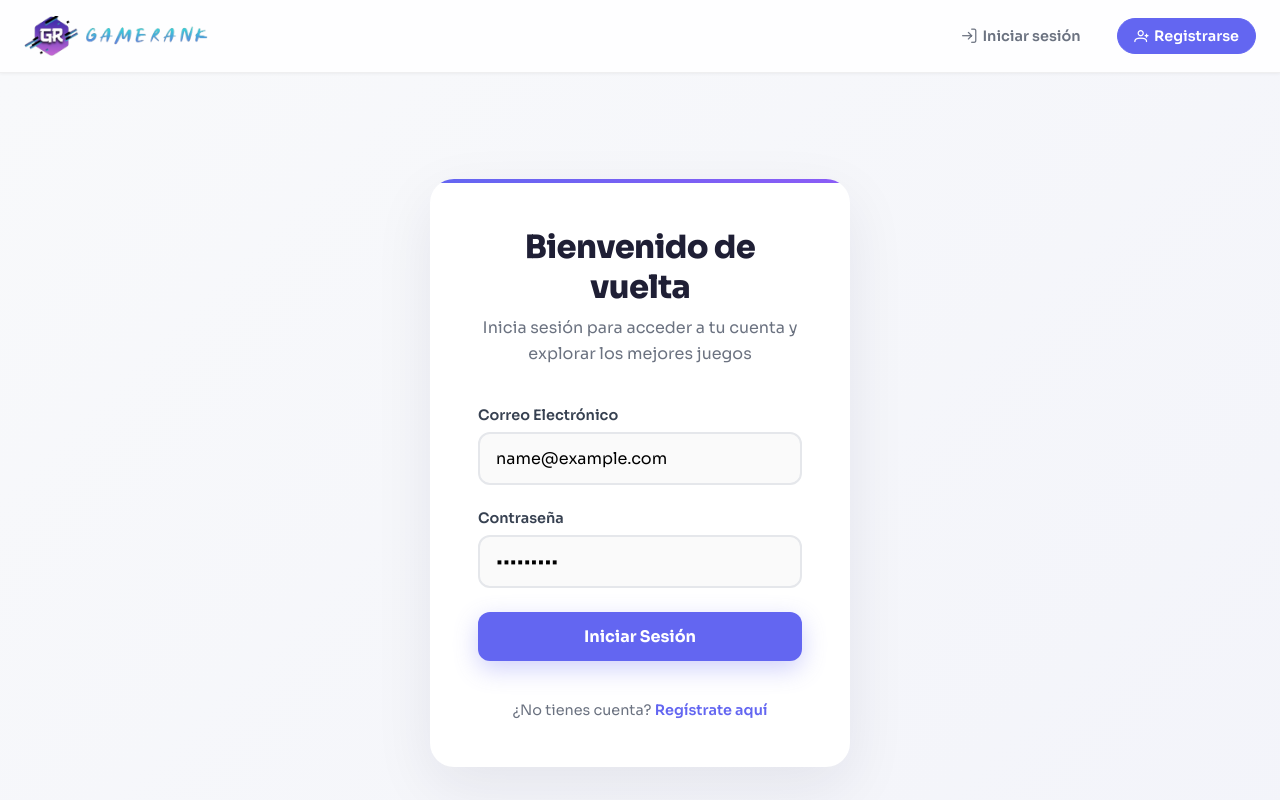
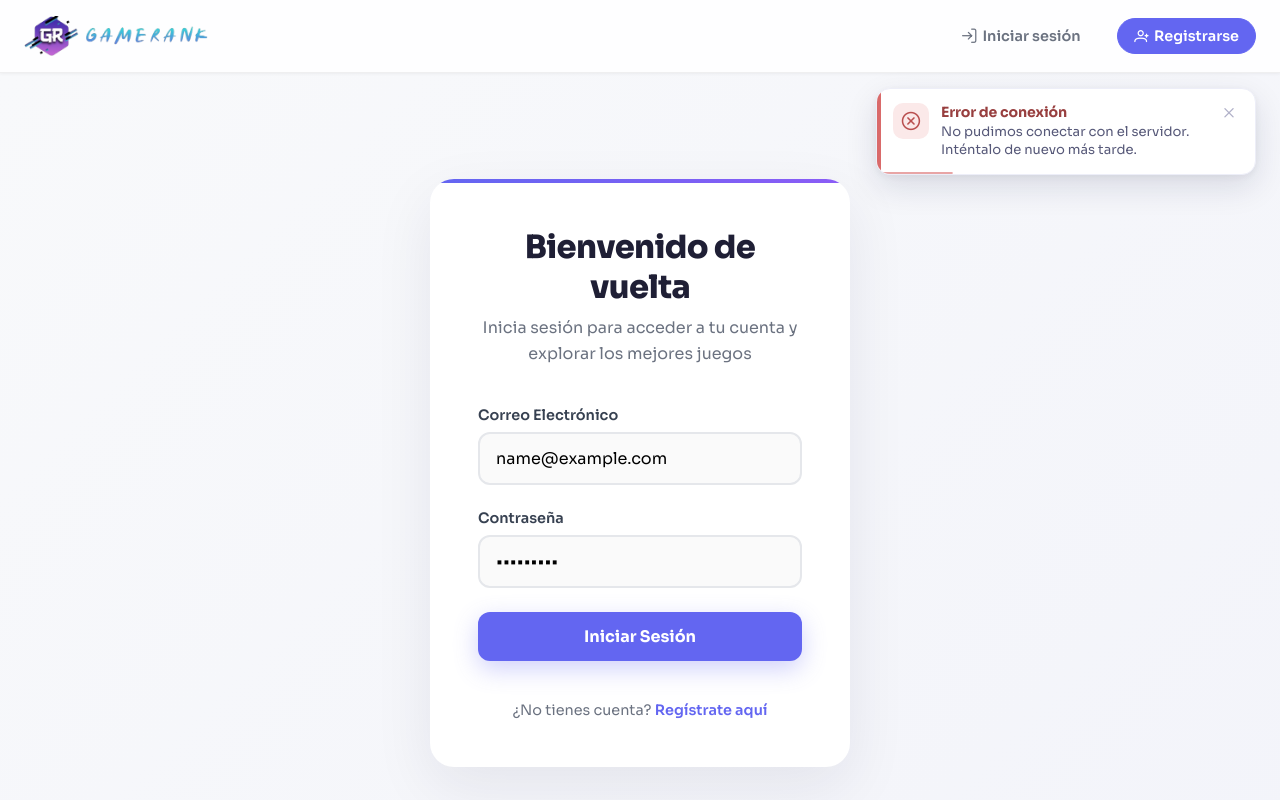
Before and after one commit to Alan3420/Game-Rank, a Vue app in the folder frontend/: page /login in a window 1280 px wide. Both pictures are taken after typing "name@example.com", "Sample123" into the empty fields and a click on the button "Iniciar Sesión". Shown: the top 800 px of the page. Built offline with nearby package versions, Linux system fonts and the light colour scheme; no server answers.

Commit message:
Se añade sistema de notificaciones, implementando mensajes de exito y error en diversas acciones del usuario, junto con la creacion de un componente de toast para su visualizacion.

```diff
--- a/frontend/src/App.vue
+++ b/frontend/src/App.vue
@@ -84,6 +84,8 @@
     <RouterView />
   </main>
 
+  <NotificationToast />
+
   <footer class="main-footer">
     <div class="footer-container">
       <div class="footer-brand">
@@ -112,6 +114,8 @@
 import { estadoAutenticacion } from './store/autenticacion';
 import { useRouter, useRoute } from 'vue-router';
 import { ref, watch, onMounted, onUnmounted } from "vue";
+import NotificationToast from './components/Notifications/NotificationToast.vue';
+import { notificaciones } from './store/notificaciones';
 
 const router = useRouter();
 const route = useRoute();
@@ -137,6 +141,7 @@ const manejarCierreSesion = () => {
   menuAbierto.value = false;
   estadoAutenticacion.cerrarSesion();
   router.push("/login");
+  notificaciones.success("Has cerrado sesión correctamente.", { title: "Hasta luego" });
 };
 
 const handleClickOutside = (e) => {
--- a/frontend/src/components/LoginRegister/script_login.js
+++ b/frontend/src/components/LoginRegister/script_login.js
@@ -1,5 +1,6 @@
 import { login } from "../../services/user_service";
 import { estadoAutenticacion } from '../../store/autenticacion';
+import { notificaciones } from '../../store/notificaciones';
 
 export default {
     name: "login",
@@ -18,19 +19,25 @@ export default {
         this.errorMessage = "";
         const response = await login(this.email, this.password);
 
-        console.log("Inicio de Sesion correcto");
+        estadoAutenticacion.iniciarSesion(response.user, response.token);
 
-        estadoAutenticacion.iniciarSesion(response.user, response.token);
+        notificaciones.success(`Bienvenido ${response.user.name}, sesión iniciada correctamente.`, {
+          title: "¡Hola de nuevo!"
+        });
 
         this.$router.push('/content/overview');
 
       } catch (error) {
-        if(error.response && error.response.status === 401){
+        if (error.response && error.response.status === 401) {
           await new Promise(resolve => setTimeout(resolve, 2000));
           this.errorMessage = error.response.data.message;
-          console.log(error.response.data.message);
+          notificaciones.error(error.response.data.message, {
+            title: "Credenciales incorrectas"
+          });
         } else {
-          console.log("Error:", error.message);
+          notificaciones.error("No pudimos conectar con el servidor. Inténtalo de nuevo más tarde.", {
+            title: "Error de conexión"
+          });
         }
       } finally {
         this.loading = false;
--- a/frontend/src/components/LoginRegister/script_register.js
+++ b/frontend/src/components/LoginRegister/script_register.js
@@ -1,4 +1,5 @@
 import { register } from "../../services/user_service";
+import { notificaciones } from '../../store/notificaciones';
 
 export default {
     name: "register",
@@ -17,8 +18,11 @@ export default {
       try {
         this.loading = true;
         this.errorMessage = "";
-        const response = await register(this.name, this.last_name, this.email, this.password);
-        console.log("Usuario creado:", response);
+        await register(this.name, this.last_name, this.email, this.password);
+
+        notificaciones.success("Tu cuenta fue creada correctamente. Ya puedes iniciar sesión.", {
+          title: "Cuenta creada"
+        });
 
         this.$router.push('/login');
 
@@ -29,10 +33,14 @@ export default {
           await new Promise(resolve => setTimeout(resolve, 2000));
 
           this.errorMessage = error.response.data.message;
-          console.log(error.response.data.message);
+          notificaciones.error(error.response.data.message, {
+            title: "No pudimos registrarte"
+          });
 
         } else {
-          console.log("Error:", error.message);
+          notificaciones.error("Ocurrió un problema al crear la cuenta. Inténtalo de nuevo más tarde.", {
+            title: "Error en el registro"
+          });
         }
       } finally {
         this.loading = false;
--- /dev/null
+++ b/frontend/src/components/Notifications/NotificationToast.vue
@@ -0,0 +1,28 @@
+<template>
+  <Teleport to="body">
+    <div class="toast-stack" aria-live="polite" aria-atomic="true">
+      <TransitionGroup name="toast">
+        <div v-for="item in notificaciones.state.items" :key="item.id" class="toast" :class="`toast-${item.type}`"
+          role="status">
+          <div class="toast-icon">
+            <i class="pi" :class="item.type === 'success' ? 'pi-check-circle' : 'pi-times-circle'"></i>
+          </div>
+          <div class="toast-body">
+            <p class="toast-title">{{ item.title }}</p>
+            <p class="toast-message">{{ item.message }}</p>
+          </div>
+          <button class="toast-close" @click="notificaciones.remove(item.id)" aria-label="Cerrar notificación">
+            <i class="pi pi-times"></i>
+          </button>
+          <span class="toast-progress"></span>
+        </div>
+      </TransitionGroup>
+    </div>
+  </Teleport>
+</template>
+
+<script setup>
+import { notificaciones } from '../../store/notificaciones';
+</script>
+
+<style scoped src="./styles_NotificationToast.css"></style>
--- /dev/null
+++ b/frontend/src/components/Notifications/styles_NotificationToast.css
@@ -0,0 +1,189 @@
+/* Stack container */
+.toast-stack {
+    position: fixed;
+    top: 88px;
+    right: 24px;
+    display: flex;
+    flex-direction: column;
+    gap: 12px;
+    z-index: 9999;
+    pointer-events: none;
+    max-width: 380px;
+    width: calc(100% - 48px);
+}
+
+.toast {
+    position: relative;
+    display: flex;
+    align-items: flex-start;
+    gap: 12px;
+    padding: 14px 16px;
+    border-radius: 14px;
+    background: #ffffff;
+    border: 1px solid #edeef8;
+    box-shadow:
+        0 12px 32px rgba(20, 21, 63, 0.12),
+        0 2px 8px rgba(20, 21, 63, 0.06);
+    pointer-events: auto;
+    overflow: hidden;
+    font-family: 'Sora', sans-serif;
+    min-width: 280px;
+}
+
+/* Color de barra lateral según tipo */
+.toast::before {
+    content: '';
+    position: absolute;
+    left: 0;
+    top: 0;
+    bottom: 0;
+    width: 4px;
+    border-radius: 4px 0 0 4px;
+}
+
+.toast-success::before {
+    background: #4ea674;
+}
+
+.toast-error::before {
+    background: #d96a6a;
+}
+
+/* Icon bubble */
+.toast-icon {
+    width: 36px;
+    height: 36px;
+    border-radius: 10px;
+    display: flex;
+    align-items: center;
+    justify-content: center;
+    flex-shrink: 0;
+    font-size: 1.15rem;
+}
+
+.toast-success .toast-icon {
+    background: #e8f5ee;
+    color: #3c8a5d;
+}
+
+.toast-error .toast-icon {
+    background: #fbe9e9;
+    color: #b94f4f;
+}
+
+.toast-body {
+    flex: 1;
+    min-width: 0;
+    display: flex;
+    flex-direction: column;
+    gap: 2px;
+}
+
+.toast-title {
+    margin: 0;
+    font-size: 0.88rem;
+    font-weight: 700;
+    letter-spacing: -0.01em;
+    color: #1f1f35;
+}
+
+.toast-success .toast-title {
+    color: #2f6d4a;
+}
+
+.toast-error .toast-title {
+    color: #983f3f;
+}
+
+.toast-message {
+    margin: 0;
+    font-size: 0.82rem;
+    line-height: 1.4;
+    color: #565878;
+    word-wrap: break-word;
+}
+
+.toast-close {
+    background: none;
+    border: none;
+    color: #b0b0c8;
+    cursor: pointer;
+    padding: 4px;
+    border-radius: 6px;
+    display: flex;
+    align-items: center;
+    justify-content: center;
+    flex-shrink: 0;
+    transition: background 0.15s ease, color 0.15s ease;
+    font-size: 0.75rem;
+}
+
+.toast-close:hover {
+    background: #f0f0f8;
+    color: #1f1f35;
+}
+
+/* Progress bar */
+.toast-progress {
+    position: absolute;
+    left: 0;
+    bottom: 0;
+    height: 2px;
+    width: 100%;
+    transform-origin: left center;
+    animation: toast-progress 3.5s linear forwards;
+    opacity: 0.6;
+}
+
+.toast-success .toast-progress {
+    background: #4ea674;
+}
+
+.toast-error .toast-progress {
+    background: #d96a6a;
+}
+
+@keyframes toast-progress {
+    from {
+        transform: scaleX(1);
+    }
+
+    to {
+        transform: scaleX(0);
+    }
+}
+
+/* Transitions for entrance / exit */
+.toast-enter-active,
+.toast-leave-active {
+    transition: opacity 0.25s ease, transform 0.25s ease;
+}
+
+.toast-enter-from {
+    opacity: 0;
+    transform: translateX(20px) scale(0.98);
+}
+
+.toast-leave-to {
+    opacity: 0;
+    transform: translateX(20px) scale(0.98);
+}
+
+.toast-move {
+    transition: transform 0.25s ease;
+}
+
+@media (max-width: 640px) {
+    .toast-stack {
+        top: auto;
+        bottom: 24px;
+        right: 16px;
+        left: 16px;
+        width: auto;
+        max-width: none;
+    }
+
+    .toast {
+        min-width: 0;
+    }
+}
--- a/frontend/src/components/User/script_perfil.js
+++ b/frontend/src/components/User/script_perfil.js
@@ -1,5 +1,6 @@
 import { estadoAutenticacion } from '../../store/autenticacion';
 import { list_favorites, removeTOFavorite } from "../../services/favorites_area";
+import { notificaciones } from '../../store/notificaciones';
 
 export default {
   name: "perfil",
@@ -27,8 +28,12 @@ export default {
       try {
         await removeTOFavorite(idGame);
         this.favoritos = this.favoritos.filter(f => f.id !== idGame);
+        notificaciones.success("Juego eliminado de tus favoritos.", { title: "Favorito eliminado" });
       } catch (error) {
         console.error("Error al quitar favorito:", error);
+        notificaciones.error("No pudimos eliminar el juego de favoritos.", {
+          title: "Error en favoritos"
+        });
       } finally {
         this.remover = null;
       }
--- /dev/null
+++ b/frontend/src/store/notificaciones.js
@@ -0,0 +1,43 @@
+import { reactive } from 'vue';
+
+const state = reactive({
+    items: []
+});
+
+let nextId = 1;
+
+const remove = (id) => {
+    const index = state.items.findIndex(n => n.id === id);
+    if (index !== -1) {
+        state.items.splice(index, 1);
+    }
+};
+
+const push = (type, message, options = {}) => {
+    const id = nextId++;
+    const duration = options.duration ?? 3500;
+
+    state.items.push({
+        id,
+        type,
+        message,
+        title: options.title || (type === 'success' ? 'Listo' : 'Algo salió mal')
+    });
+
+    if (duration > 0) {
+        setTimeout(() => remove(id), duration);
+    }
+
+    return id;
+};
+
+export const notificaciones = {
+    state,
+    success(message, options) {
+        return push('success', message, options);
+    },
+    error(message, options) {
+        return push('error', message, options);
+    },
+    remove
+};
```
Also changed, not shown: frontend/src/components/Content/script_contenido.js (+13 -9 lines), frontend/src/components/GameDetail/script_GameDetail.js (+15 -4 lines).
